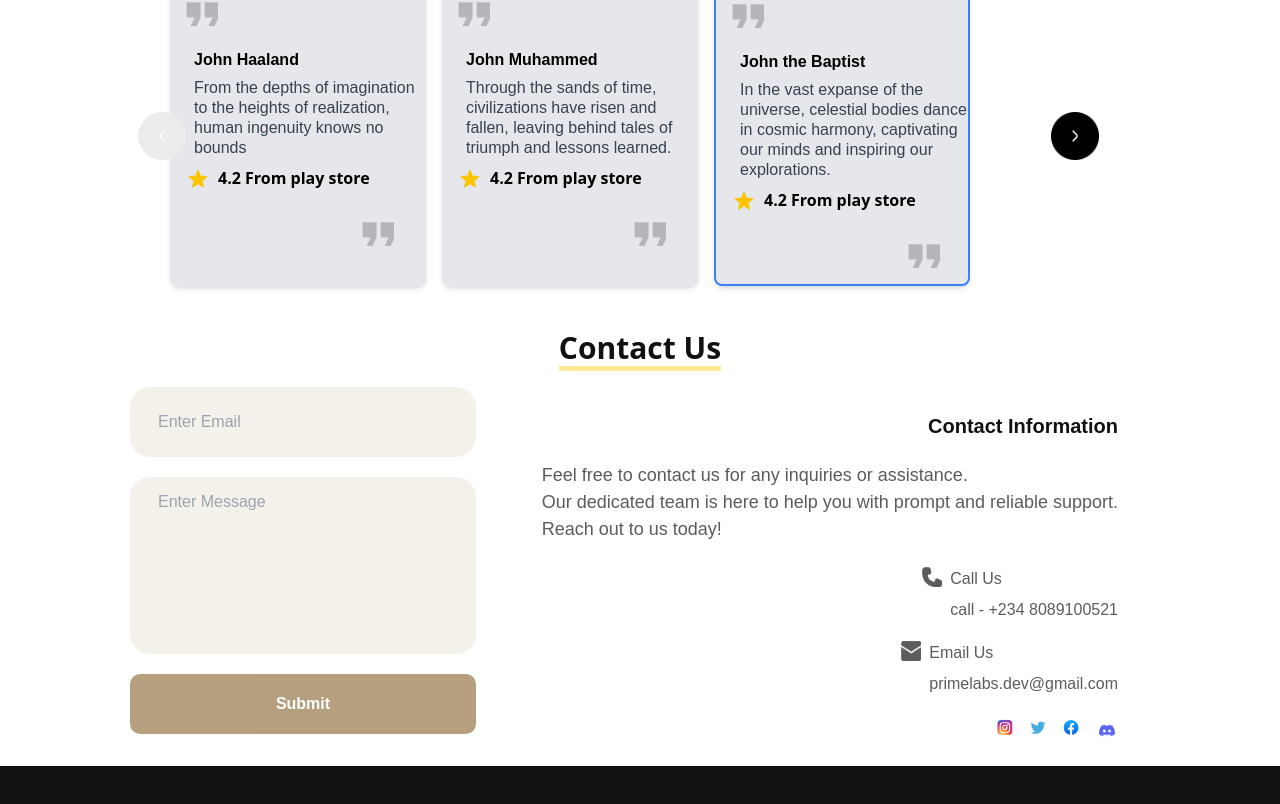
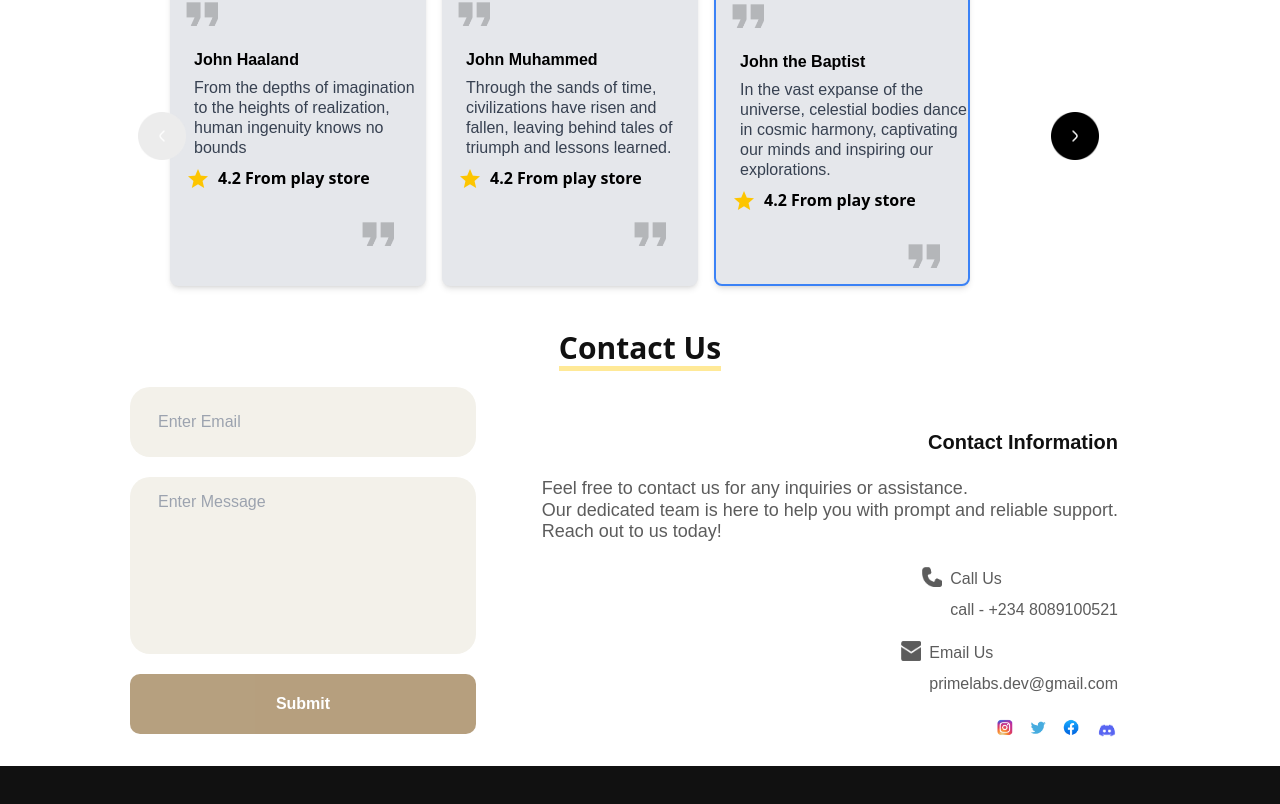
Before and after one commit to Benson-xix/PrimeLabs, a React (Vite) app: page / in a window 1280 px wide. Shown: the part 4183-4987 px from the top of the page. Built offline with nearby package versions, Linux system fonts and the light colour scheme.

Commit message:
Update Contact.jsx

```diff
--- a/src/Components/Contact.jsx
+++ b/src/Components/Contact.jsx
@@ -127,7 +127,7 @@ const isEmailValid = (email) => {
 
             <div className=" flex flex-col gap-6 w-[100%] md:justify-end mt-5 pr-[2rem] ">
                 <h5 className="text-[20px] text-Black font-bold leading-[120%] md:justify-end max-sm:justify-center font-sora flex ">Contact Information</h5>
-                <p className="font-300 leadin-[120%] text-[18px] flex md:justify-end text-ash font-sora ">
+                <p className="font-300 leading-[120%] text-[18px] flex md:justify-end text-ash font-sora ">
                 Feel free to contact us for any inquiries or assistance.
                 <br className=""/>Our dedicated team is here to help you with prompt and reliable support.
                 <br/>Reach out to us today!
```
